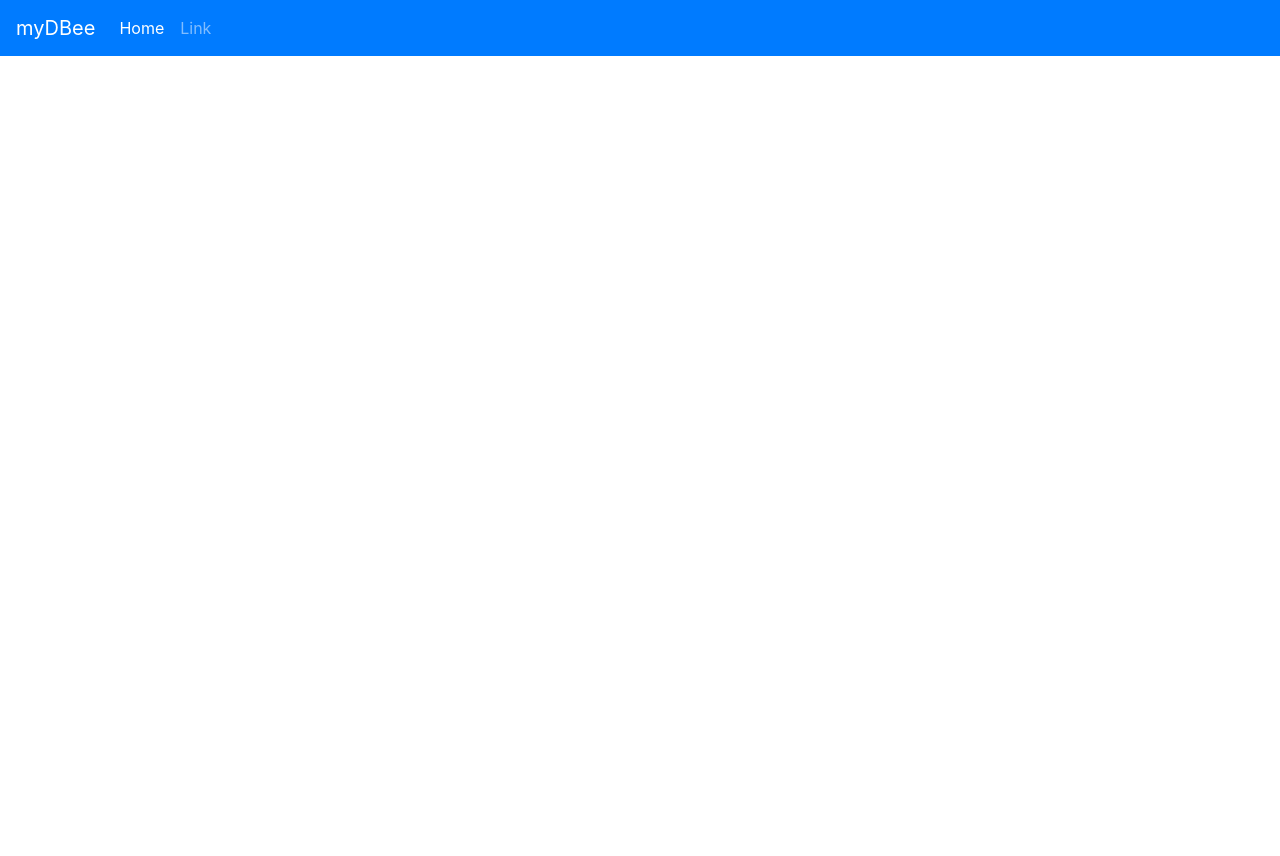
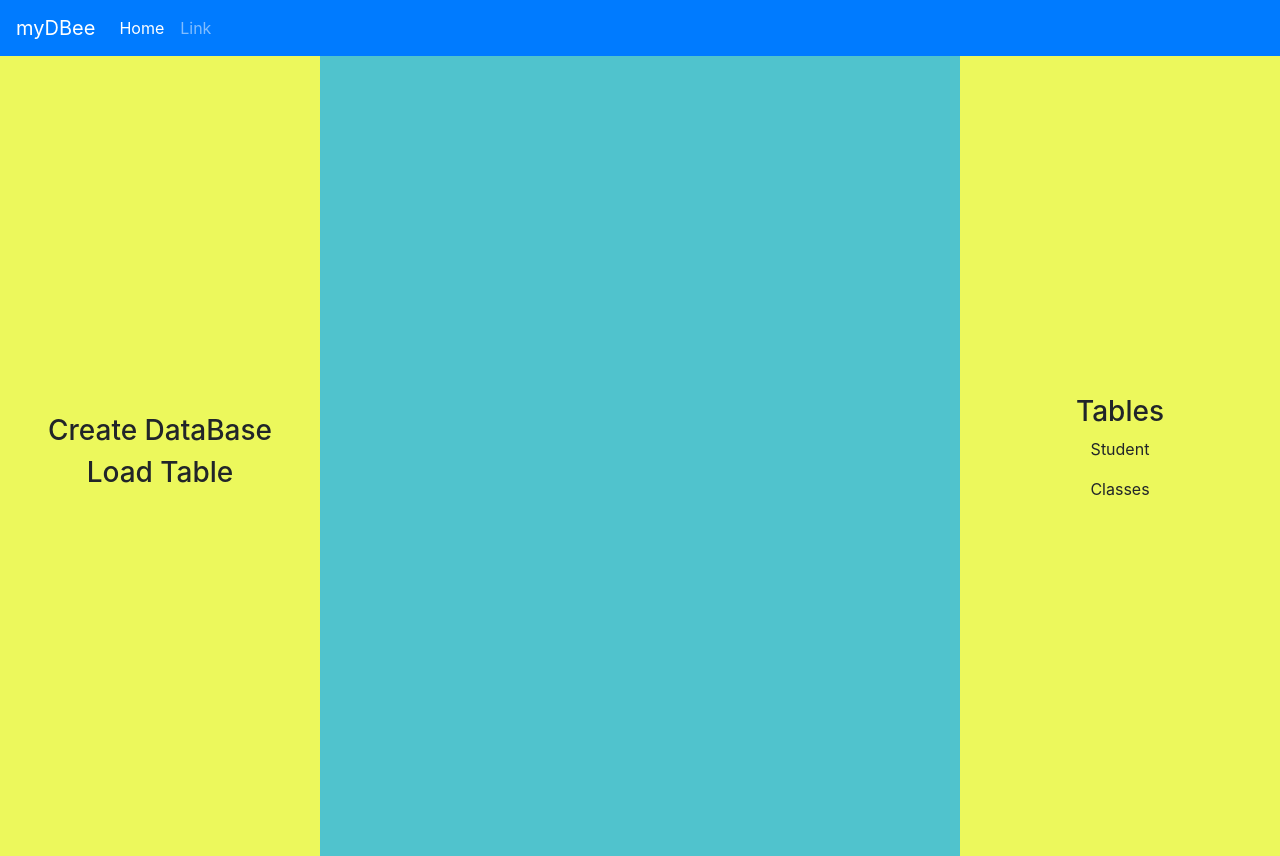
Before and after one commit to ravenusmc/myDB, a plain HTML site: page home.html in a window 1280 px wide. Before the commit the page ends 800 px from the top, so only its background shows below. Drawn offline with nearby package versions, Linux system fonts and the light colour scheme.

Commit message:
basic structure of home page is done

```diff
--- a/home.html
+++ b/home.html
@@ -32,7 +32,8 @@
   <main>
 
     <aside class='aside_one'>
-
+      <h3>Create DataBase</h3>
+      <h3>Load Table</h3>
     </aside>
 
     <section class='section_one'>
@@ -40,7 +41,9 @@
     </section>
 
     <aside class='aside_two'>
-
+      <h3>Tables</h3>
+      <p>Student</p>
+      <p>Classes</p>
     </aside>
 
   </main>
--- a/static/css/home.css
+++ b/static/css/home.css
@@ -1,19 +1,28 @@
 /* This file will have the CSS for the home.html file */
-
+body, html {
+    height: 100%;
+}
 
 
 /* Code for the main section */
 main {
   display: grid;
-  grid-template-columns: repeat(3, 1fr);
+  grid-template-columns: repeat(4, 1fr);
   grid-template-rows: repeat(3, 1fr);
   grid-template-areas:
-  "one";
+  "one two two three"
+  "one two two three"
+  "one two two three";
+  height: 100%;
 }
 
 .aside_one {
   grid-area: one;
   background-color: #ecf85C;
+  display: flex;
+  flex-direction: column;
+  align-items: center;
+  justify-content: center;
 }
 
 .section_one {
@@ -24,4 +33,8 @@ main {
 .aside_two {
   grid-area: three;
   background-color: #ecf85C;
+  display: flex;
+  flex-direction: column;
+  align-items: center;
+  justify-content: center;
 }
```
